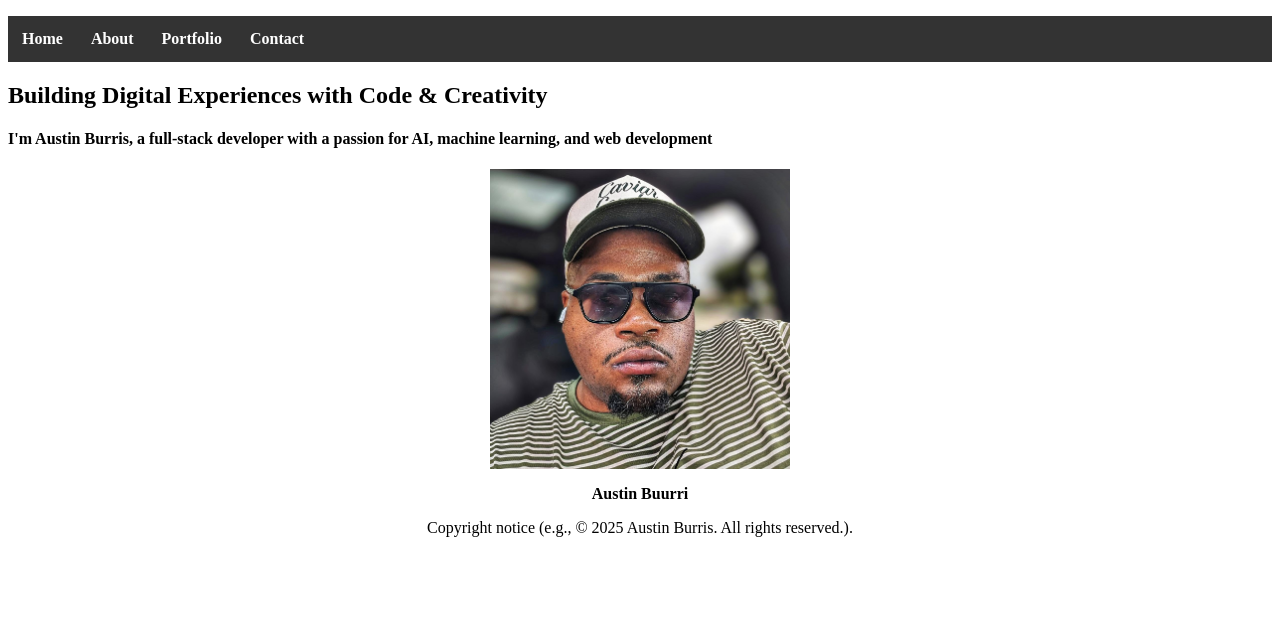
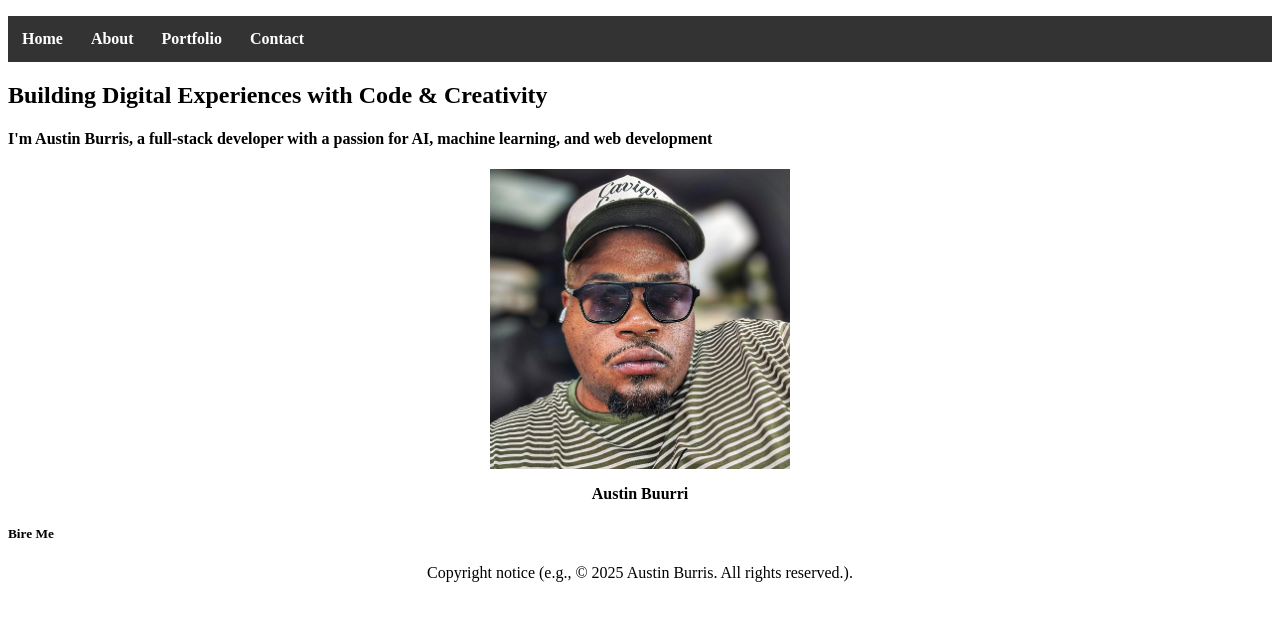
Before and after one commit to 19awburris88/Personal-Website-Project, a plain HTML site: page index.html in a window 1280 px wide. Drawn offline with Linux system fonts and the light colour scheme; a script that the page names is missing.

Commit message:
edit index file

```diff
--- a/index.html
+++ b/index.html
@@ -23,7 +23,7 @@
 
      <img src="assets/austin.JPG" alt="Wikiepedia image">
      <p class="caption">Austin Buurri</p>
-
+<h5>Bire Me</h5>
 
 
 
--- a/javascript.js
+++ b/javascript.js
@@ -0,0 +1 @@
+console.log(Hello World);
```
